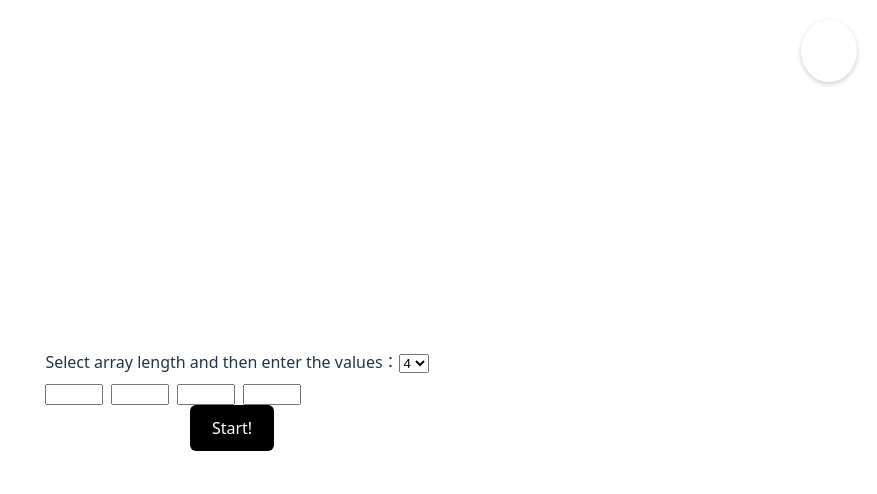
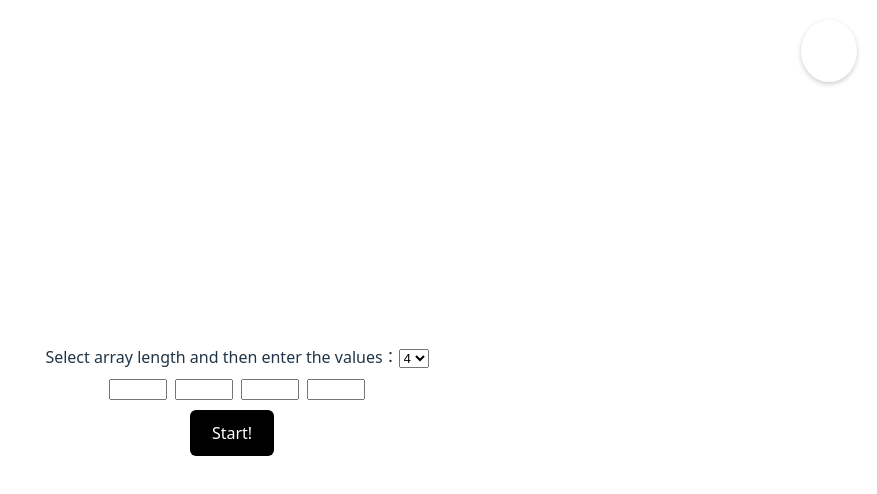
Before and after one commit to cmj0415/DSA-Visualization, a React (Vite) app in the folder dsa-visualization/: page /arr-setup in a window 1280 px wide. Shown: the top 494 px of the page, without its empty margins (403-1280 px from the left). Built offline with nearby package versions, Linux system fonts and the light colour scheme.

Commit message:
style: center input boxes

```diff
--- a/dsa-visualization/src/components/ArraySetup.tsx
+++ b/dsa-visualization/src/components/ArraySetup.tsx
@@ -52,12 +52,20 @@ export default function ArraySetup({ onSubmit }: Props) {
         </select>
       </label>
 
-      <div style={{ marginTop: "10px", display: "flex", gap: "8px" }}>
-        {[...Array(arrayLength)].map((value, i) => (
+      <div
+        style={{
+          marginTop: "10px",
+          marginBottom: "10px",
+          display: "flex",
+          gap: "8px",
+          justifyContent: "center",
+        }}
+      >
+        {[...Array(arrayLength)].map((_, i) => (
           <input
             key={i}
             type="text"
-            value={value}
+            value={inputValues[i]}
             onChange={(e) => handleInputChange(i, e.target.value)}
             style={{ width: "50px", textAlign: "center" }}
           />
```
